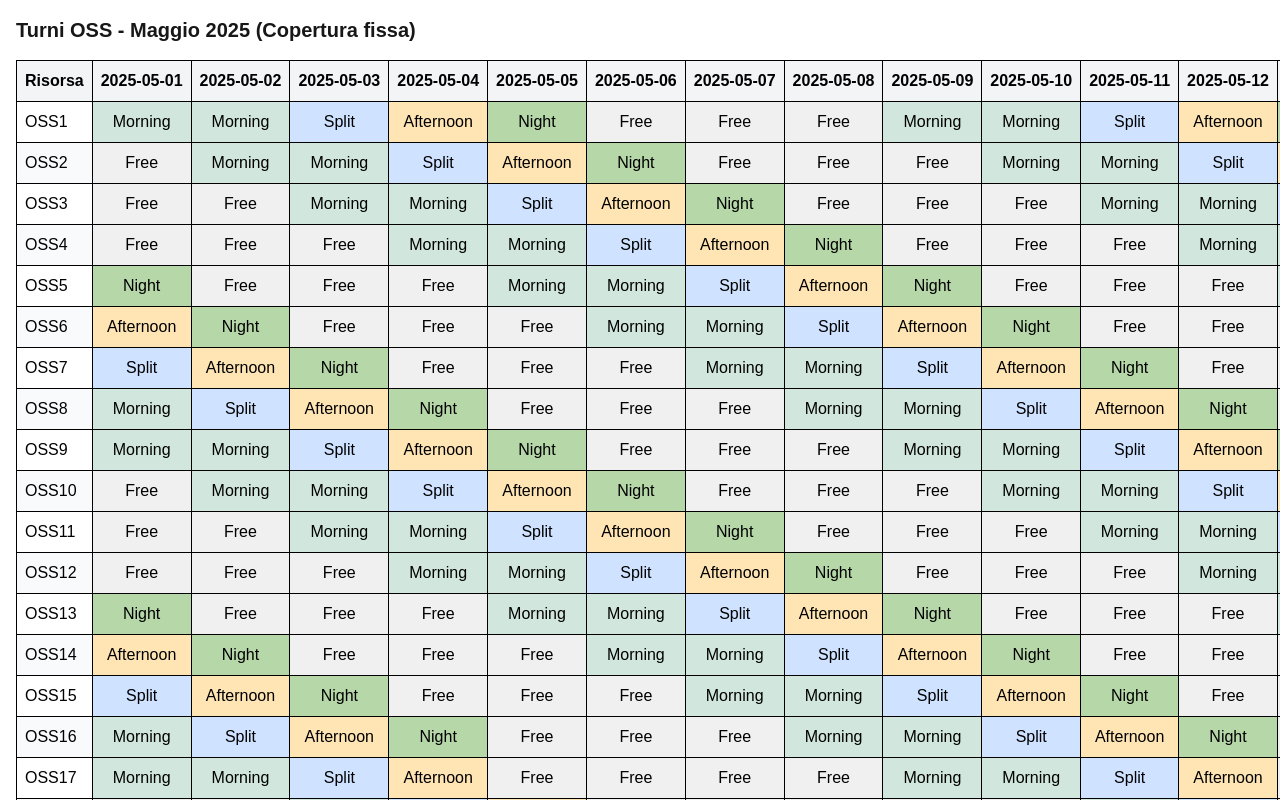
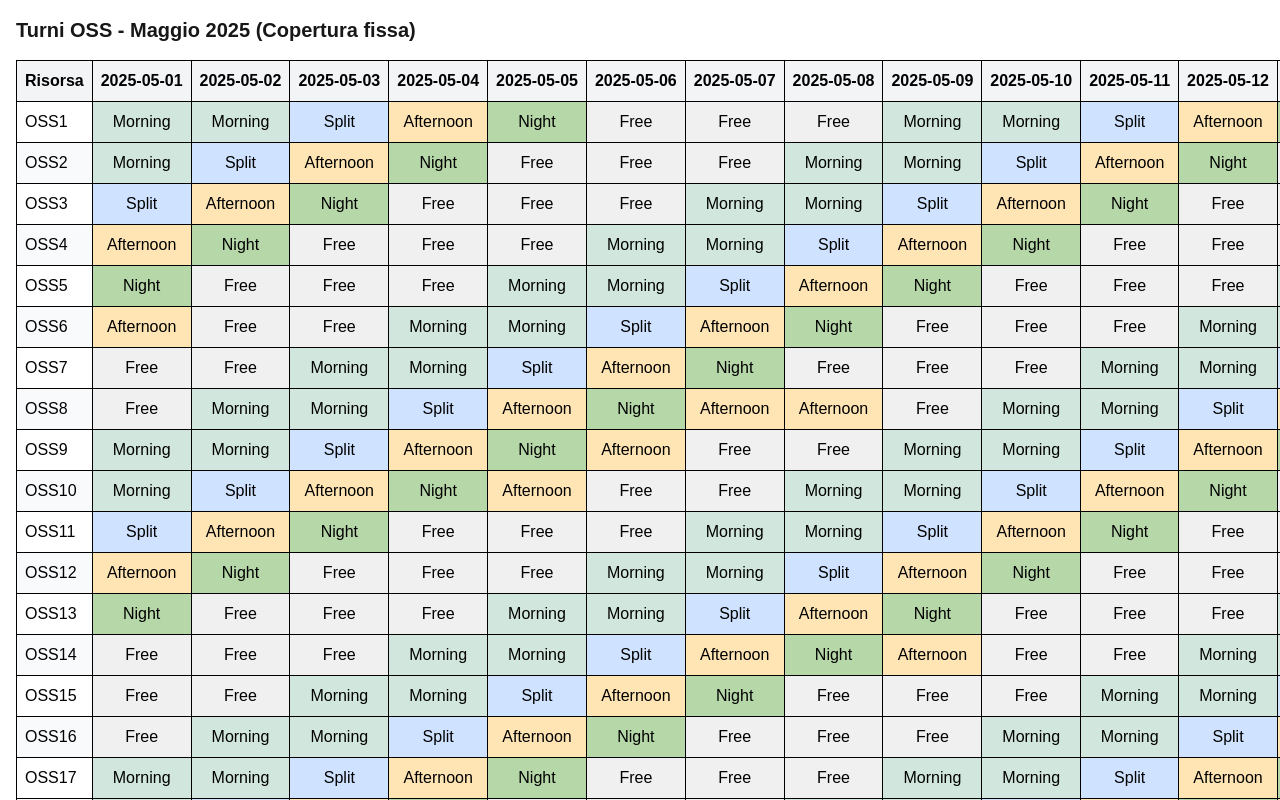
Before and after one commit to OscarC03/rsa-schedule, a Next.js app: page / in a window 1280 px wide. Shown: the top 800 px of the page. Built offline with nearby package versions, Linux system fonts and the light colour scheme.

Commit message:
feat: Refactor shift generation logic to improve scheduling and resource allocation

```diff
--- a/src/Application Code/Shift Management/ShiftManagement.ts
+++ b/src/Application Code/Shift Management/ShiftManagement.ts
@@ -1,7 +1,7 @@
-import { Resource, ResourceShift, Shift, ShiftType } from "@/model/model";
+import { Resource, ResourceShift, ShiftType } from "@/model/model";
 
 export const GenerateShift = (startDate: Date, resources: Resource[]): ResourceShift[] => {
-    const SHIFT_TO_FILL: Record<ShiftType, number> = {
+  const DAILY_REQUIREMENTS: Record<ShiftType, number> = {
     Morning: 5,
     Afternoon: 4,
     Split: 3,
@@ -9,7 +9,7 @@ export const GenerateShift = (startDate: Date, resources: Resource[]): ResourceS
     Free: 0,
   };
 
-    const SHIFT_SCHEME: ShiftType[] = [
+  const SHIFT_CYCLE: ShiftType[] = [
     ShiftType.Morning,
     ShiftType.Morning,
     ShiftType.Split,
@@ -22,84 +22,74 @@ export const GenerateShift = (startDate: Date, resources: Resource[]): ResourceS
 
   const year = startDate.getFullYear();
   const month = startDate.getMonth();
-    const daysInMonth = getDaysInMonth(year, month);
+  const daysInMonth = new Date(year, month + 1, 0).getDate();
 
-    let result: ResourceShift[] = [];
-    for (let day = 1; day <= daysInMonth; day++) {
-        const currDate = new Date(year, month, day).toISOString().split('T')[0];
-
-        // Calcola il turno previsto per ogni risorsa quel giorno
-        const previsioneTurni: { resource: Resource; shift: ShiftType }[] = resources.map((resource, index) => {
-            const shiftIndex = ((day - 1) + (SHIFT_SCHEME.length - (index % SHIFT_SCHEME.length))) % SHIFT_SCHEME.length;
-            return { resource, shift: SHIFT_SCHEME[shiftIndex] };
+  // Inizializza il punto nel ciclo per ogni risorsa
+  const resourceCycleIndex: Record<string, number> = {};
+  resources.forEach((r, i) => {
+    resourceCycleIndex[r.id] = i % SHIFT_CYCLE.length;
   });
 
-        // Raggruppa risorse per turno
-        const gruppi: Record<ShiftType, Resource[]> = {
-            Morning: [],
-            Afternoon: [],
-            Split: [],
-            Night: [],
-            Free: [],
+  const schedule: ResourceShift[] = [];
+
+  for (let day = 0; day < daysInMonth; day++) {
+    const currentDate = new Date(year, month, day + 1).toISOString().split("T")[0];
+
+    const dailyCount: Record<ShiftType, number> = {
+      Morning: 0,
+      Afternoon: 0,
+      Split: 0,
+      Night: 0,
+      Free: 0,
     };
 
-        previsioneTurni.forEach(({ resource, shift }) => {
-        gruppi[shift].push(resource);
+    // Ruota le risorse ogni giorno per distribuire equamente chi "inizia"
+    const rotatedResources = rotateArray(resources, day);
+
+    // Prima passata: assegna il turno del ciclo
+    for (const resource of rotatedResources) {
+      const cycleIdx = resourceCycleIndex[resource.id];
+      const shift = SHIFT_CYCLE[cycleIdx];
+
+      schedule.push({
+        resourceId: resource.id,
+        shiftType: shift,
+        shiftCode: shift,
+        date: currentDate,
       });
 
-        // Assegna esattamente N risorse per turno, il resto a Free
-        const assegnati: ResourceShift[] = [];
+      dailyCount[shift]++;
+      resourceCycleIndex[resource.id] = (cycleIdx + 1) % SHIFT_CYCLE.length;
+    }
 
-        // Funzione helper per assegnare max n risorse al turno
-        const assegnaRisorse = (turno: ShiftType, maxCount: number) => {
-        const daAssegnare = gruppi[turno].slice(0, maxCount);
-        daAssegnare.forEach(resource => {
-            assegnati.push({
-            resourceId: resource.id.toString(),
-            shiftCode: turno.toString(),
-            date: currDate,
-            shiftType: turno,
-            });
-        });
-        // Rimuovi le risorse assegnate da gruppi[turno]
-        gruppi[turno] = gruppi[turno].slice(maxCount);
+    // Seconda passata: correggi se mancano turni da coprire
+    for (const shiftType of ["Morning", "Afternoon", "Split", "Night"] as ShiftType[]) {
+      while (dailyCount[shiftType] < DAILY_REQUIREMENTS[shiftType]) {
+        // Trova una risorsa a cui è stato assegnato "Free"
+        const free = schedule.find(
+          (s) => s.date === currentDate && s.shiftType === ShiftType.Free
+        );
+
+        if (!free) break;
+
+        free.shiftType = shiftType;
+        free.shiftCode = shiftType;
+        dailyCount[shiftType]++;
+        dailyCount[ShiftType.Free]--;
+      }
+    }
+  }
+
+  return schedule;
 };
 
-        // Assegna i turni principali con i numeri esatti
-        assegnaRisorse(ShiftType.Morning, SHIFT_TO_FILL.Morning);
-        assegnaRisorse(ShiftType.Afternoon, SHIFT_TO_FILL.Afternoon);
-        assegnaRisorse(ShiftType.Split, SHIFT_TO_FILL.Split);
-        assegnaRisorse(ShiftType.Night, SHIFT_TO_FILL.Night);
-
-        // Tutte le risorse rimaste (anche quelle che inizialmente erano Free e quelle tagliate fuori) vanno in Free
-        const risorseRimanenti = [
-        ...gruppi.Morning,
-        ...gruppi.Afternoon,
-        ...gruppi.Split,
-        ...gruppi.Night,
-        ...gruppi.Free,
-        ];
-
-        risorseRimanenti.forEach(resource => {
-        assegnati.push({
-            resourceId: resource.id.toString(),
-            shiftCode: ShiftType.Free.toString(),
-            date: currDate,
-            shiftType: ShiftType.Free,
-        });
-        });
-
-        result.push(...assegnati);
+function rotateArray<T>(arr: T[], shift: number): T[] {
+  const len = arr.length;
+  shift = ((shift % len) + len) % len; // shift positivo modulo len
+  return arr.slice(shift).concat(arr.slice(0, shift));
 }
 
-    // Ordina per data e risorsa
-    result.sort((a, b) => {
-        if (a.date !== b.date) return a.date.localeCompare(b.date);
-        return a.resourceId.localeCompare(b.resourceId);
-    });
 
-    return result;
-}
 
 /*export const canUseResource = (resourceShifts: ResourceShift[], resource: Resource, shiftType: ShiftType, date: Date): boolean => {
     if (resource.forbiddenShiftTypes.includes(shiftType)) {
--- a/src/model/model.ts
+++ b/src/model/model.ts
@@ -47,3 +47,6 @@ export class ResourceShift {
     public shiftType: ShiftType = ShiftType.Morning;
     public date: string = '';
 }
+
+export type Calendar = Record<string, Record<string, ShiftType>>;
+export type DailyCount = Record<string, Record<ShiftType, number>>;
```
Lines whose indentation alone changed are shown as unchanged.
